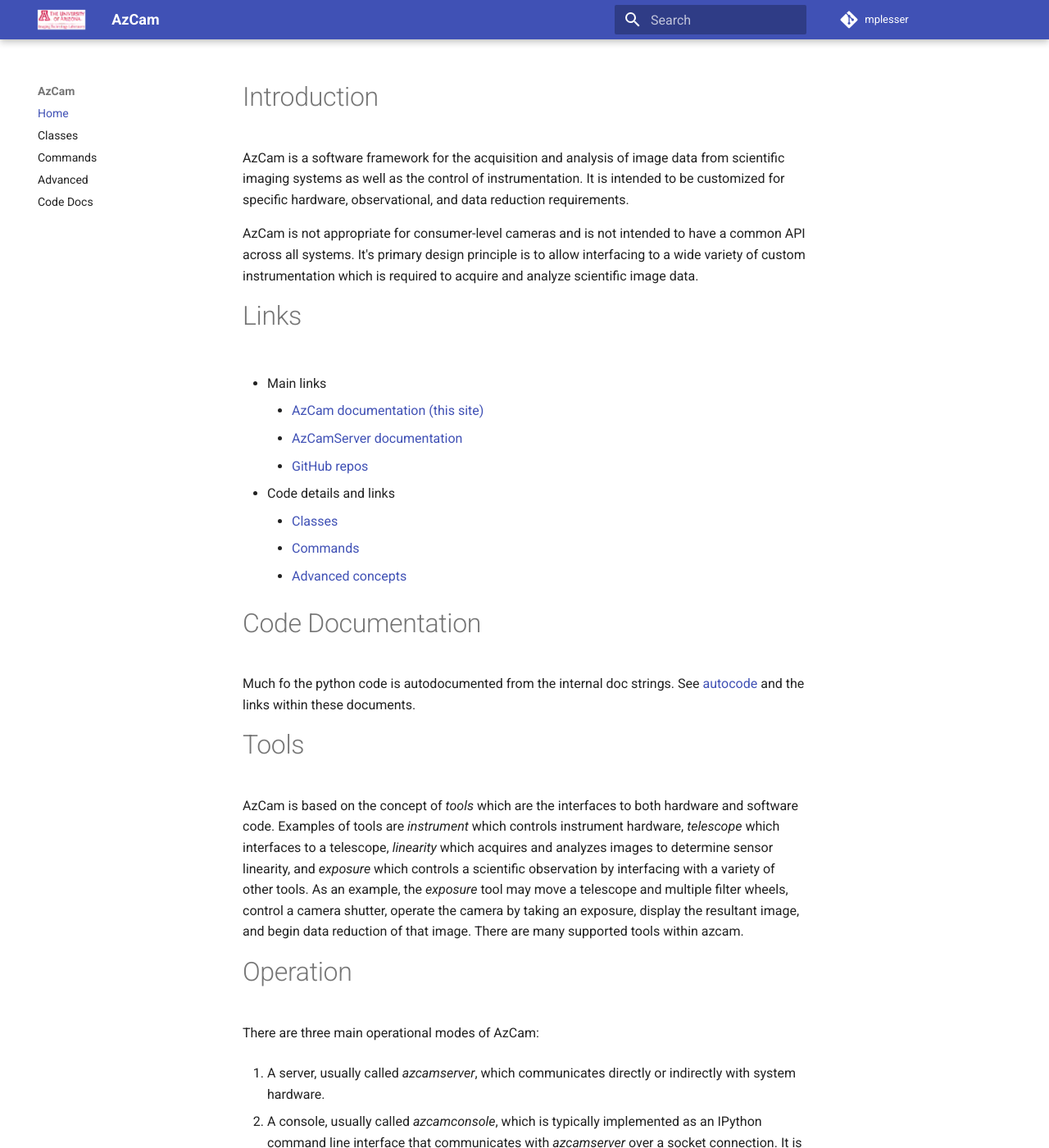
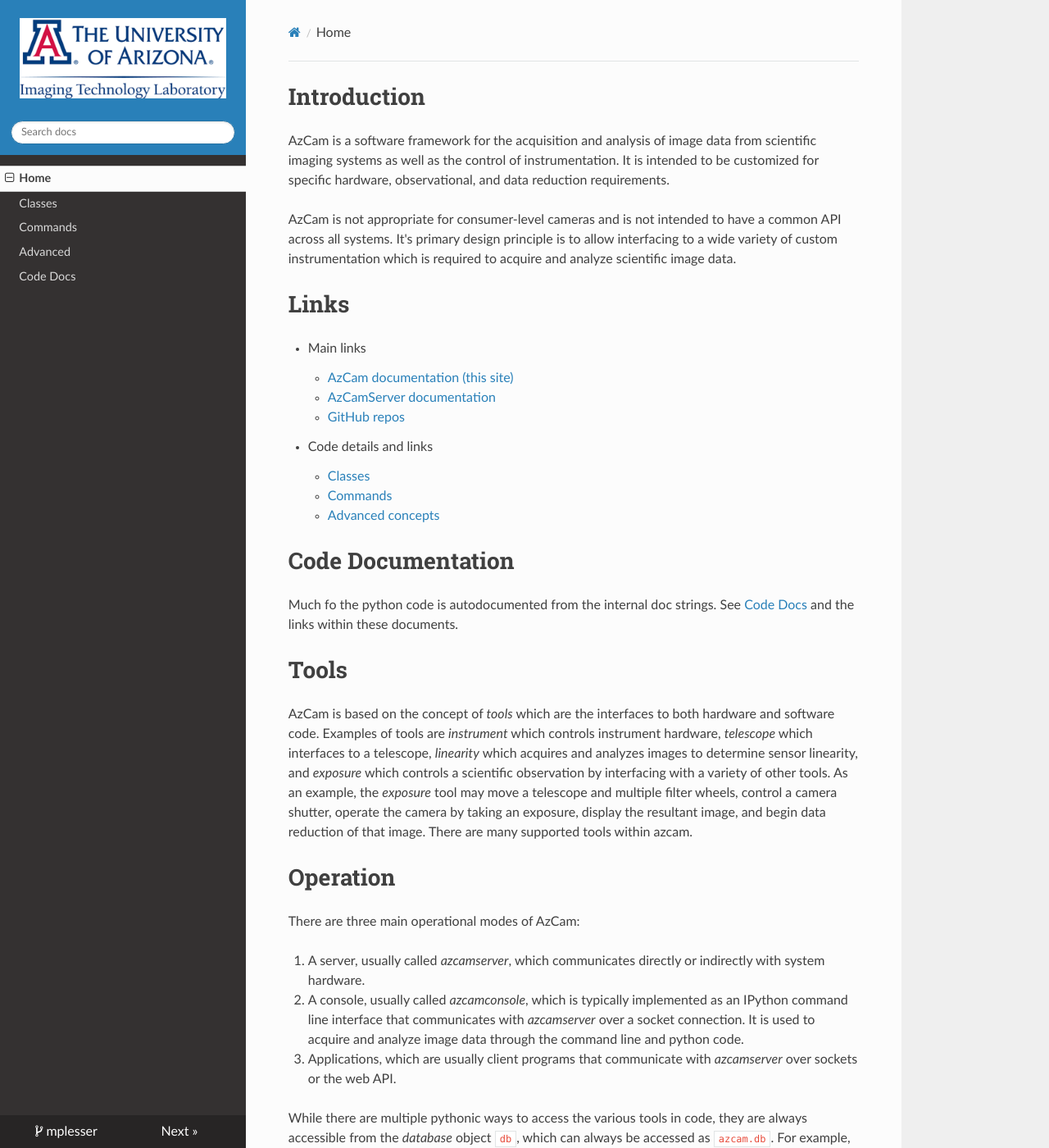
Before and after one commit to mplesser/azcam, an MkDocs documentation site: the page built from docs/docs/index.md, in a window 1280 px wide and 1400 px high. Shown: the whole window at 82% size. Built offline with MkDocs 1.6.1, drawn with Linux system fonts in a browser that asks for light colours; nearby versions of some CDN libraries; comment, search, counter and statistics services are not loaded; some of the changed text lies outside the part shown.

Commit message:
update docs

```diff
--- a/docs/docs/index.md
+++ b/docs/docs/index.md
@@ -17,7 +17,7 @@
     - [Advanced concepts](advanced.md)
 
 # Code Documentation
-Much fo the python code is autodocumented from the internal doc strings.  See [autocode](autocode/autocode.md) and the links within these documents.
+Much fo the python code is autodocumented from the internal doc strings.  See [Code Docs](autocode/autocode.md) and the links within these documents.
 
 # Tools
 
--- a/docs/mkdocs.yml
+++ b/docs/mkdocs.yml
@@ -9,13 +9,13 @@
 edit_uri: ""
 
 theme:
-  name: material
+  name: readthedocs
   palette:
     scheme: indigo
     primary: indigo
     accent: indigo
   logo:
-    img/logo.gif
+    img/logo.png
   favicon:
     img/favicon.ico
   icon:
```
Also changed, not shown: docs/docs/img/logo.gif (deleted), docs/docs/img/logo.png (added).
